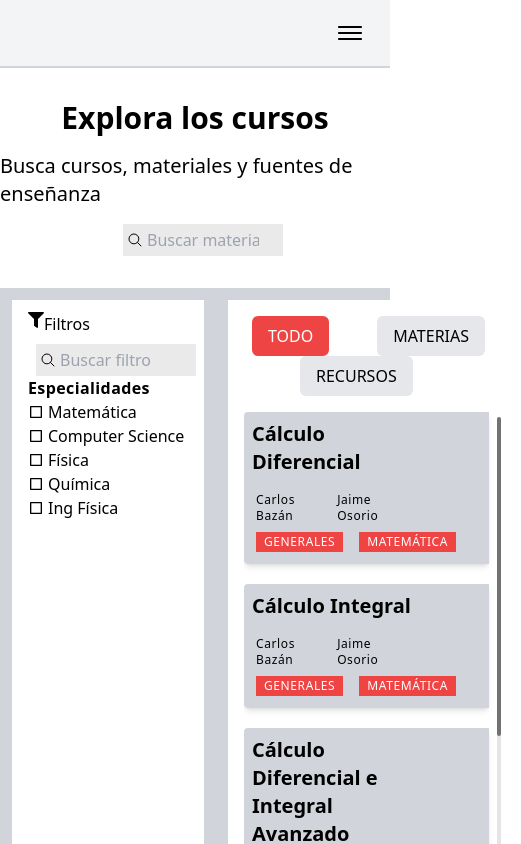
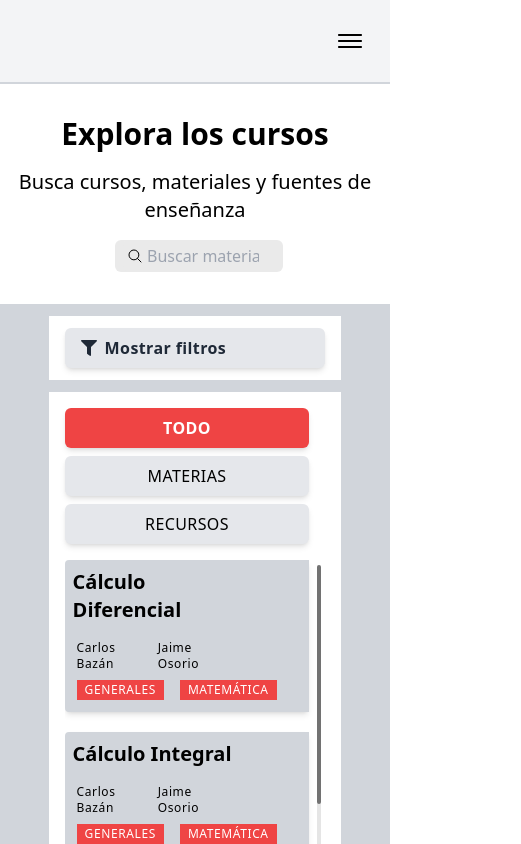
Before and after one commit to amirmiir/PAM242-Blog-Soporte-Academico-frontend, a React (Vite) app in the folder frontend-blog/: page /subjects in a window 390 px wide. Shown: the top 844 px of the page, 521 px wide, since content can reach past the window. Built offline with nearby package versions, Linux system fonts and the light colour scheme.

Commit message:
feat: responsive design added

```diff
--- a/frontend-blog/src/components/nav-bar/NavBar.tsx
+++ b/frontend-blog/src/components/nav-bar/NavBar.tsx
@@ -30,7 +30,7 @@ const NavBar: FC = () => {
     const isSmallScreen = useSmallScreenSize();
 
     return (
-        <header className="w-full  px-6 mx-auto border-b-2 border-gray-300 bg-gray-100 h-[8vh]">
+        <header className="w-full  px-6 mx-auto border-b-2 border-gray-300 bg-gray-100 h-[10vh]">
             <nav className="flex justify-between items-center h-full">
                 {/* Izquierda */}
 
@@ -86,7 +86,7 @@ const NavBar: FC = () => {
 
                 {/* Derecha */}
                 {!isSmallScreen && (
-                    <div className="flex items-center space-x-4 pl-5 h-full relative">
+                    <div className="flex items-center space-x-2 pl-5 h-full relativex|">
                         <div className="border-l border-gray-300 h-full absolute left-0"></div>
                         <Link
                             to={ROUTES.LOGIN}
--- a/frontend-blog/src/components/search-bar/SearchBar.tsx
+++ b/frontend-blog/src/components/search-bar/SearchBar.tsx
@@ -2,8 +2,8 @@ import { FC } from 'react'
 import { IoSearchOutline } from 'react-icons/io5'
 
 type SearchBar = {
-    'placeholder': string
-    onSearchChange?: (text:string) => void
+    'placeholder': string,
+    onSearchChange?: (text: string) => void
 }
 
 type SearchBarProps = {
@@ -21,9 +21,9 @@ const SearchBar: FC<SearchBarProps> = ({ searchBar }) => {
     };
 
     return (
-        <div className="relative sm:w-72 w-40 space-x-2">
+        <div className="relative sm:w-72 w-40 space-x-2 hover:shadow-lg bg-[#EAEAEA] rounded-md">
             <IoSearchOutline className="absolute inline-block left-3 inset-y-2" />
-            <input type="text" placeholder={searchBar.placeholder} className="bg-[#EAEAEA] w-full py-1 md:px-8 px-6 rounder-md focus:outline-none" onChange={handleInputChange}/>
+            <input type="text" placeholder={searchBar.placeholder} className="bg-[#EAEAEA] w-full py-1 md:px-8 px-6 rounded-md focus:outline-none" onChange={handleInputChange} />
         </div>
     )
 }
--- a/frontend-blog/src/pages/subjects/Subjects.tsx
+++ b/frontend-blog/src/pages/subjects/Subjects.tsx
@@ -16,13 +16,14 @@ const Subjects: FC = () => {
     return (
         <div className="h-[calc(100vh-10rem)]">
             <NavBar />
+
             <div className="flex flex-col items-center py-8 space-y-4">
                 <h1 className="text-3xl font-semibold">Explora los cursos</h1>
-                <p className="text-xl">Busca cursos, materiales y fuentes de enseñanza</p>
+                <p className="text-xl mx-2 text-center">Busca cursos, materiales y fuentes de enseñanza</p>
                 <SearchBar searchBar={{ placeholder: 'Buscar materias y recursos', onSearchChange: handleSearchChange }} />
             </div>
 
-            <SubjectsContent search={searchText}/>
+            <SubjectsContent search={searchText} />
 
             <Footer />
         </div>
--- a/frontend-blog/src/pages/subjects/SubjectsContent.tsx
+++ b/frontend-blog/src/pages/subjects/SubjectsContent.tsx
@@ -14,6 +14,7 @@ import SearchBar from '../../components/search-bar/SearchBar'
 
 import { RiCheckboxBlankFill, RiCheckboxBlankLine } from "react-icons/ri";
 import { FaFilter } from "react-icons/fa";
+import useSmallScreenSize from '../../hooks/small-screen-size/useSmallScreen';
 
 /**
  * Definition of types for structured access.
@@ -107,6 +108,13 @@ const SubjectsContent: FC<SubjectsContentProps> = ({ search = '' }) => {
 
     const [errorSubjectsInfo, setErrorSubjectsInfo] = useState<string | null>(null);
     const [errorResourcesInfo, setErrorResourcesInfo] = useState<string | null>(null);
+
+    const [isFilterOpen, setIsFilterOpen] = useState(false);
+    const isSmallScreen = useSmallScreenSize();
+
+    const toggleFilter = () => {
+        setIsFilterOpen(!isFilterOpen);
+    };
 
     /**
      * Handler for  Filter buttons pressed
@@ -278,58 +286,92 @@ const SubjectsContent: FC<SubjectsContentProps> = ({ search = '' }) => {
     );
 
     return (
-        <div className="flex flex-row bg-gray-300 p-3 mb-24 md:mx-24 h-full">
+        <div className="flex flex-col md:flex-row items-center md:items-start bg-gray-300 space-y-3 md:space-y-0 p-3 mb-24 md:mx-24">
             {/* Filters for content */}
-            <div className="bg-white py-3 px-4 pr-8x w-auto">
-                <div className="space-y-2 content-start">
-                    <div className="flex text-center ">
-                        <FaFilter />
-                        <h2>Filtros</h2>
+            <div className="bg-white py-3 px-4 pr-8x w-4/5 md:w-auto">
+                <div className="space-y-2 content-start ">
+
+
+                    {/* Responsive Filter Button */}
+                    <div className="md:hidden flex flex-col ">
+                        <button
+                            onClick={toggleFilter}
+                            className="flex flex-row items-center px-4 py-2 bg-gray-200 rounded-md shadow-md text-gray-800"
+                        >
+                            <FaFilter className="mr-2" />
+                            <span className="font-semibold tracking-wide">Mostrar filtros</span>
+                        </button>
                     </div>
 
-                    <div className="">
+                    {isFilterOpen && (
+                        <div className="fixed inset-0 bg-black bg-opacity-50 z-50 flex items-center justify-center sm:hidden">
+                            <div className="bg-white p-4 rounded-lg w-3/4 sm:w-1/2 md:w-1/3">
+                                <div className="flex justify-between items-center mb-4">
+                                    <h2 className="text-xl font-bold">Filtros</h2>
+                                    <button onClick={toggleFilter} className="text-red-500 text-lg">
+                                        x
+                                    </button>
+                                </div>
+                                <SearchBar searchBar={{ placeholder: 'Buscar filtro', onSearchChange: (text) => setSearchFiltro(text) }} />
+                                <span className="font-bold tracking-wide">Especialidades</span>
+                                {filteredEspecialidades.map((filtro: string, index: number) => (
+                                    <button
+                                        key={index}
+                                        className={`flex flex-row items-center space-x-1 `}
+                                        onClick={() => handleFiltrosClick(filtro)}
+                                    >
+                                        {!selectedFiltros.includes(filtro) && <RiCheckboxBlankLine />}
+                                        {selectedFiltros.includes(filtro) && <RiCheckboxBlankFill className="text-red-500" />}
+                                        <span className={`${selectedFiltros.includes(filtro) ? 'font-semibold' : ''}`}>{filtro}</span>
+                                    </button>
+                                ))}
+                            </div>
+                        </div>
+                    )}
 
+                    {/* Filter Content (Visible on regular screens) */}
+
+                    <div className="hidden sm:block space-y-2">
+                        <div className="flex items-center space-x-2">
+                            <FaFilter />
+                            <h2 className="tracking-wide font-bold">FILTROS</h2>
+                        </div>
                         <SearchBar searchBar={{ placeholder: 'Buscar filtro', onSearchChange: (text) => setSearchFiltro(text) }} />
-                        <span className="font-bold tracking-wide">Especialidades</span>
-                        {
-                            filteredEspecialidades.map((filtro: string, index: number) => (
+
+                        <div>
+                            <span className="font-bold tracking-wide">Especialidades</span>
+                            {filteredEspecialidades.map((filtro: string, index: number) => (
                                 <button
                                     key={index}
                                     className={`flex flex-row items-center space-x-1 `}
                                     onClick={() => handleFiltrosClick(filtro)}
                                 >
-                                    {
-                                        (!selectedFiltros.includes(filtro) && <RiCheckboxBlankLine />)
-                                    }
-                                    {
-                                        (selectedFiltros.includes(filtro) && <RiCheckboxBlankFill className="text-red-500" />)
-                                    }
-
-                                    <span className={`${selectedFiltros.includes(filtro) ? 'font-semibold' : ''
-                                        }`}>{filtro}</span>
+                                    {!selectedFiltros.includes(filtro) && <RiCheckboxBlankLine />}
+                                    {selectedFiltros.includes(filtro) && <RiCheckboxBlankFill className="text-red-500" />}
+                                    <span className={`${selectedFiltros.includes(filtro) ? 'font-semibold' : ''}`}>{filtro}</span>
                                 </button>
-                            ))
-                        }
+                            ))}
+                        </div>
                     </div>
                 </div>
             </div>
 
             {/* Main content */}
-            <div className="w-4/5 ml-6 p-4 bg-white h-auto">
-                <div className="px-2 pb-4 space-x-12">
+            <div className="w-4/5 md:ml-6 p-4 pb-10 bg-white space-y-4">
+                <div className="flex flex-col md:flex-row px-2 space-x-0 md:space-x-12 -translate-x-2 space-y-2 md:space-y-0">
                     {
                         categories.map((category: string, index: number) => (
                             <button key={index}
                                 onClick={() => setSelectedCategory(category)}
-                                className={`px-4 py-2 rounded-md ${selectedCategory === category
-                                    ? 'bg-red-500 text-white'
+                                className={`w-full md:w-auto px-4 py-2 rounded-md shadow-md tracking-wide ${selectedCategory === category
+                                    ? 'bg-red-500 text-white font-semibold'
                                     : 'bg-gray-200'
                                     }`}>
                                 {category}
                             </button>
                         ))
                     }
-                </div>{ }
+                </div>
                 <Swiper
                     direction={'vertical'}
                     mousewheel={true}
@@ -340,7 +382,7 @@ const SubjectsContent: FC<SubjectsContentProps> = ({ search = '' }) => {
                         hide: false,
                         draggable: true,
                     }}
-                    className="mySwiper bg-white h-[calc(100%-50px)]"
+                    className="mySwiper bg-white !h-[calc(100%-50px)] max-h-[500px] md:max-h-none "
 
                 >
                     {
@@ -365,7 +407,7 @@ const SubjectsContent: FC<SubjectsContentProps> = ({ search = '' }) => {
                                                 ))}
                                             </div>
 
-                                            <div className="space-x-4 flex flex-row">
+                                            <div className="space-x-4 flex flex-row items-center">
                                                 {item.tags.map((item: Tag) => (
                                                     <span key={item.tag} className="py-0.5 px-2 bg-red-500 text-white font-thin tracking-wider text-xs">
                                                         {item.tag}
@@ -376,6 +418,7 @@ const SubjectsContent: FC<SubjectsContentProps> = ({ search = '' }) => {
                                         </div>
                                     </div>
                                     {/* right side */}
+                                    {/* place is currently empty but is meant to be reserved for a describing image */}
 
                                 </div>
                             </SwiperSlide>
```
Also changed, not shown: frontend-blog/src/pages/landing/landing-sections/HomeBanner.tsx (+5 -4 lines).
